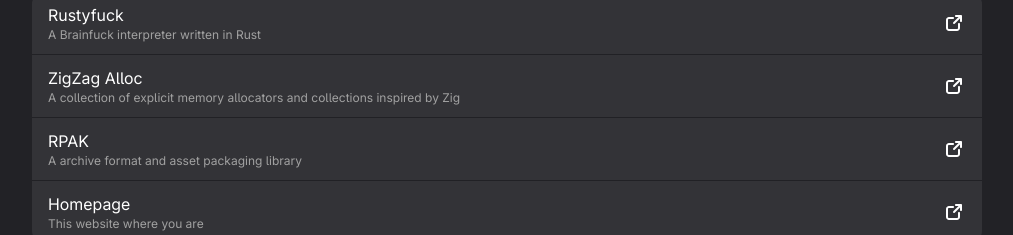
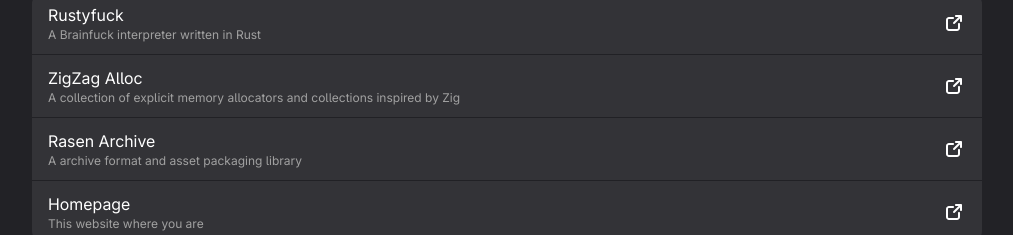
Before and after one commit to OctoBanon-Main/website, a Next.js app: page /projects in a window 1280 px wide. Shown: the part 133-368 px from the top of the page, without its empty margins (133-1146 px from the left). Built offline with nearby package versions, Linux system fonts and the light colour scheme.

Commit message:
chore(links/projects): update RPAK name

```diff
--- a/src/data/projectLinks.ts
+++ b/src/data/projectLinks.ts
@@ -10,7 +10,7 @@ export const PROJECTS = [
         href: "https://github.com/OctoBanon-Main/zigzag",
     },
     {
-        text: "RPAK",
+        text: "Rasen Archive",
         description: "A archive format and asset packaging library",
         href: "https://github.com/OctoBanon-Main/rasen-archive",
     },
```
